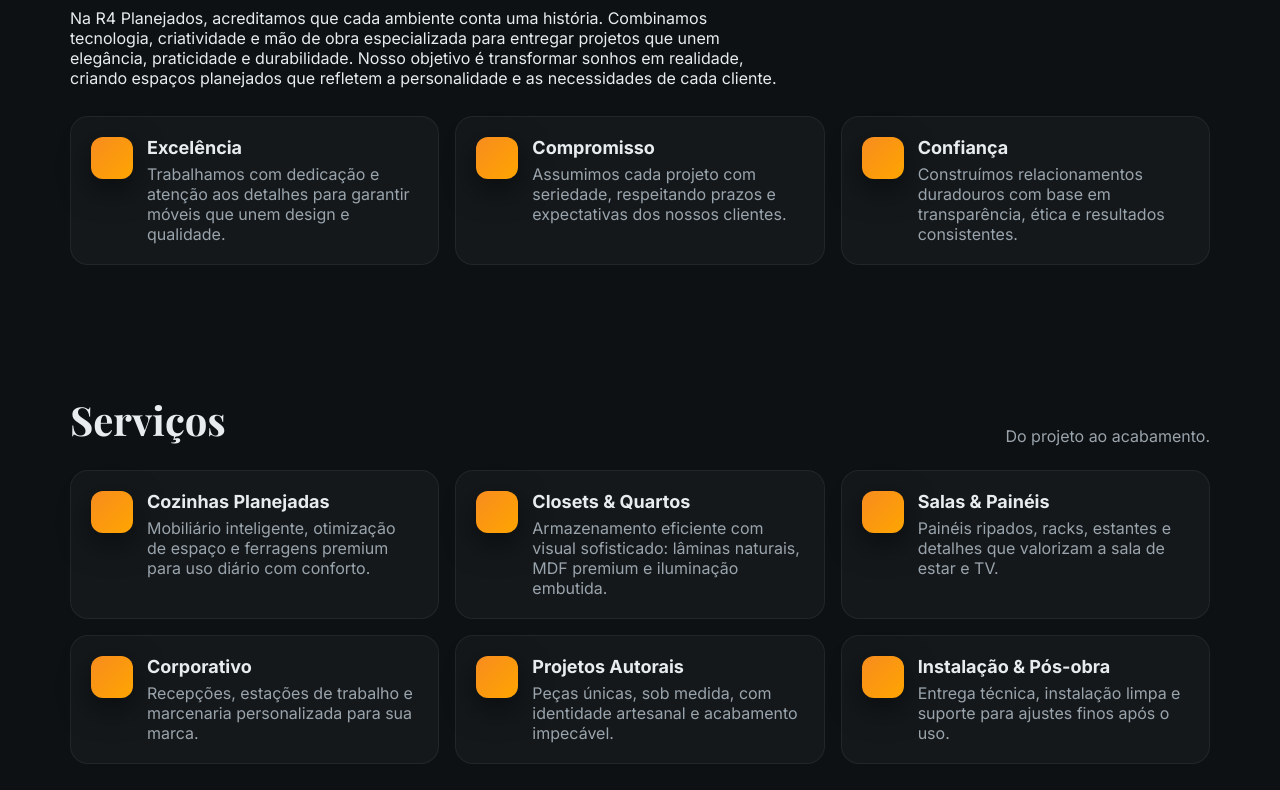
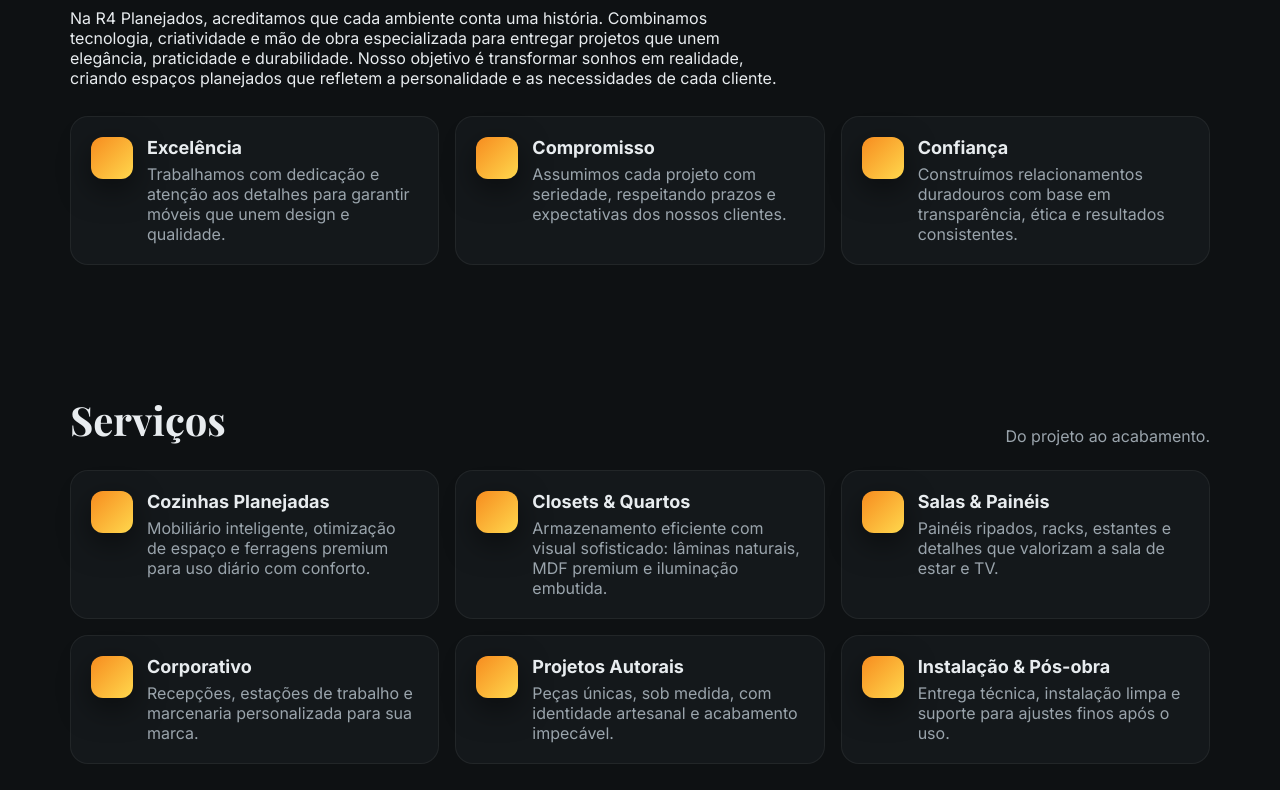
Before and after one commit to r4Planejados/r4planejados, a plain HTML site: page index.html in a window 1280 px wide. Shown: the part 730-1520 px from the top of the page. Drawn offline with nearby package versions, Linux system fonts and the light colour scheme.

Commit message:
Update index.html

```diff
--- a/index.html
+++ b/index.html
@@ -20,8 +20,8 @@
       --text:#e8ecef;          /* texto principal */
       --muted:#9aa4ac;         /* texto secundário */
       --brand:#f78c1f;         /* destaque (amadeirado) */
-      --sotaque: #1E3FA7;      /* Azul – equilíbrio e confiança */
-      --accent:#FFA500;        /* Amarelo mais claro */
+      --sotaque: #007acc;      /* Azul – equilíbrio e confiança */
+      --accent:#ffd84d;        /* Amarelo mais claro */
       --success:#4ad97b;       /* verde suave */
       --shadow: 0 10px 30px rgba(0,0,0,0.5);
       --radius: 18px;
```
